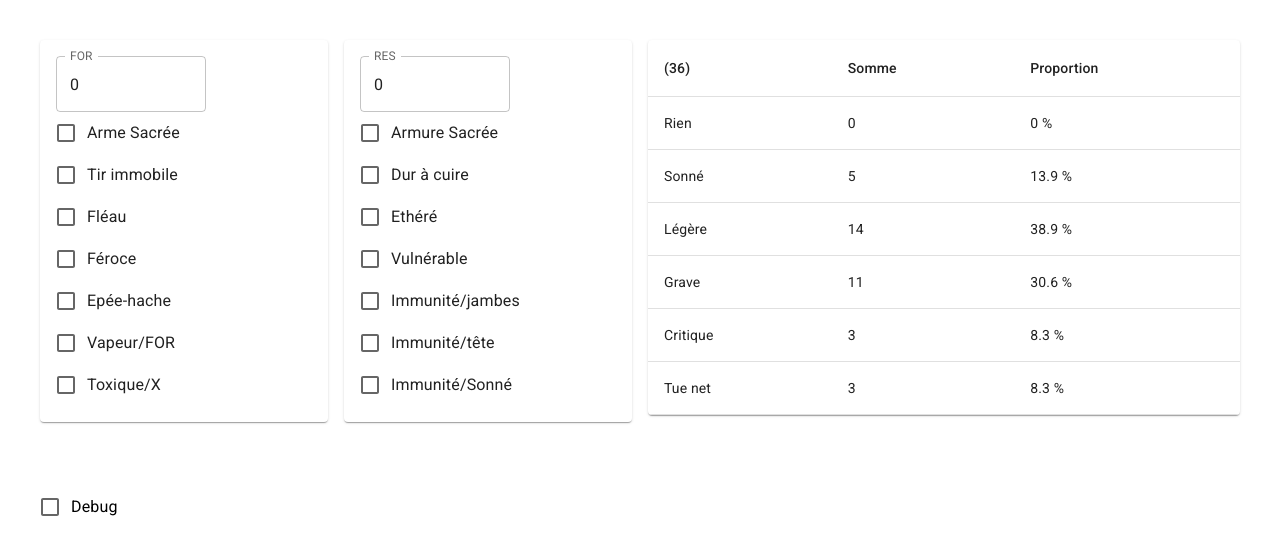
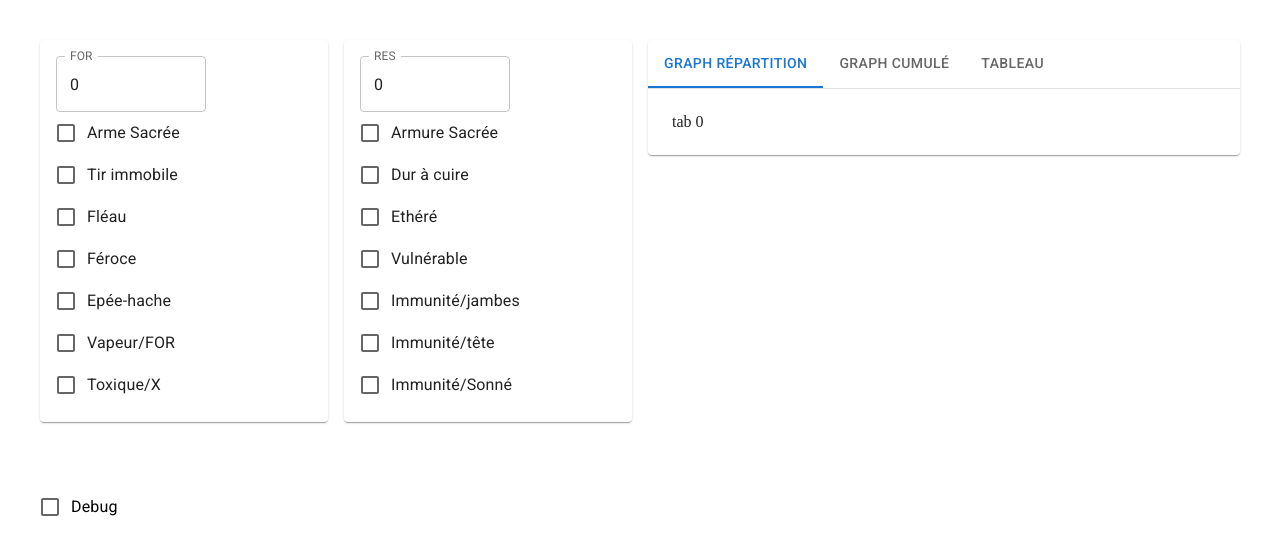
Before and after one commit to SebDelile/cdrf-wounds, a Next.js app: page / in a window 1280 px wide. Shown: the top 554 px of the page. Built offline with nearby package versions, Linux system fonts and the light colour scheme.

Commit message:
add tabs to display results

```diff
--- a/src/pages/index.tsx
+++ b/src/pages/index.tsx
@@ -13,6 +13,10 @@ import {
   TYPE_NUMBER,
 } from '@/constants/inputsType';
 import InputsGroup from '@/components/InputsGroup';
+import Box from '@mui/material/Box';
+import Tabs from '@mui/material/Tabs';
+import Tab from '@mui/material/Tab';
+import { Paper } from '@mui/material';
 
 export default function Home() {
   const [isDebug, setIsDebug] = useState(false);
@@ -37,6 +41,7 @@ export default function Home() {
   });
 
   const [outputs, setOutputs] = useState<outputsType>(initialResults);
+  const [currentTab, setCurrentTab] = useState<number>(0);
 
   useEffect(() => {
     if (Number.isInteger(inputs.FOR) && Number.isInteger(inputs.RES)) {
@@ -182,7 +187,31 @@ export default function Home() {
           </Grid>
         </Grid>
         <Grid item xs={12} md={6}>
-          <OutputsTable outputs={outputs} />
+          <Paper>
+            <Box sx={{ borderBottom: 1, borderColor: 'divider' }}>
+              <Tabs
+                value={currentTab}
+                onChange={(_, newValue) => setCurrentTab(newValue)}
+              >
+                <Tab label="Graph répartition" />
+                <Tab label="Graph cumulé" />
+                <Tab label="Tableau" />
+              </Tabs>
+            </Box>
+            {[
+              <Box sx={{ p: 3 }} key={0}>
+                tab 0
+              </Box>,
+              <Box sx={{ p: 3 }} key={1}>
+                tab 1
+              </Box>,
+              <OutputsTable key={2} outputs={outputs} />,
+            ].map((child, index) => (
+              <div key={index} role="tabpanel" hidden={currentTab !== index}>
+                {currentTab === index ? child : null}
+              </div>
+            ))}
+          </Paper>
         </Grid>
       </Grid>
       <Footer isDebug={isDebug} setIsDebug={setIsDebug} />
```
